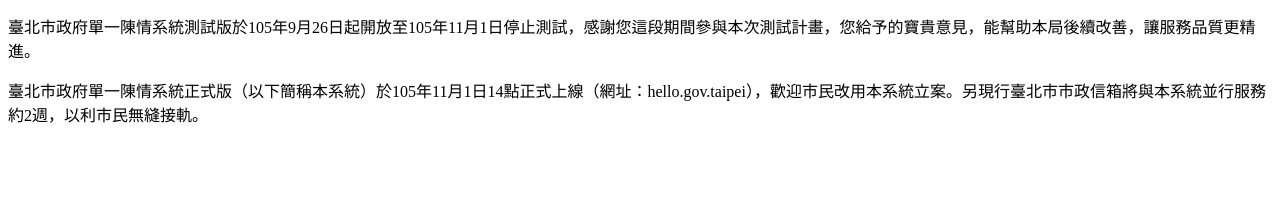
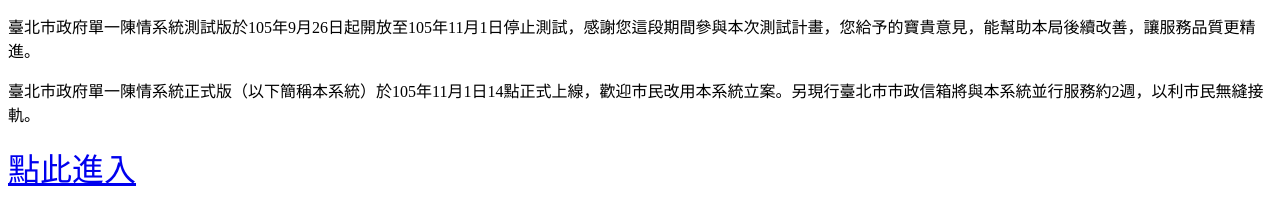
Before and after one commit to tpeinput/websitemaintenance, a plain HTML site: page index.html in a window 1280 px wide. Drawn offline with Linux system fonts and the light colour scheme.

Commit message:
Update index.html

```diff
--- a/index.html
+++ b/index.html
@@ -6,10 +6,12 @@
     <meta name="viewport" content="width=device-width, initial-scale=1">
     <style type="text/css">
       p {line-height: 150%;}
+      a {font-size: 200%;}
     </style>
   </head>
   <body>
     <p>臺北市政府單一陳情系統測試版於105年9月26日起開放至105年11月1日停止測試，感謝您這段期間參與本次測試計畫，您給予的寶貴意見，能幫助本局後續改善，讓服務品質更精進。</p>
-    <p>臺北市政府單一陳情系統正式版（以下簡稱本系統）於105年11月1日14點正式上線（網址：hello.gov.taipei），歡迎市民改用本系統立案。另現行臺北市市政信箱將與本系統並行服務約2週，以利市民無縫接軌。</p>
+    <p>臺北市政府單一陳情系統正式版（以下簡稱本系統）於105年11月1日14點正式上線，歡迎市民改用本系統立案。另現行臺北市市政信箱將與本系統並行服務約2週，以利市民無縫接軌。</p>
+    <a href="https://hello.gov.taipei">點此進入</a>
   </body>
 </html>
```
